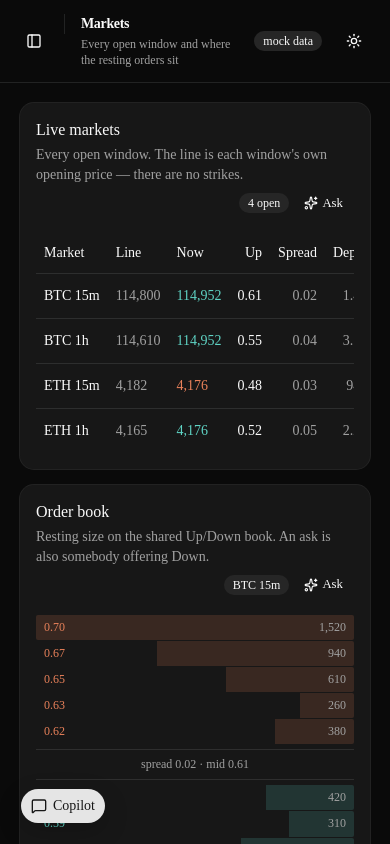
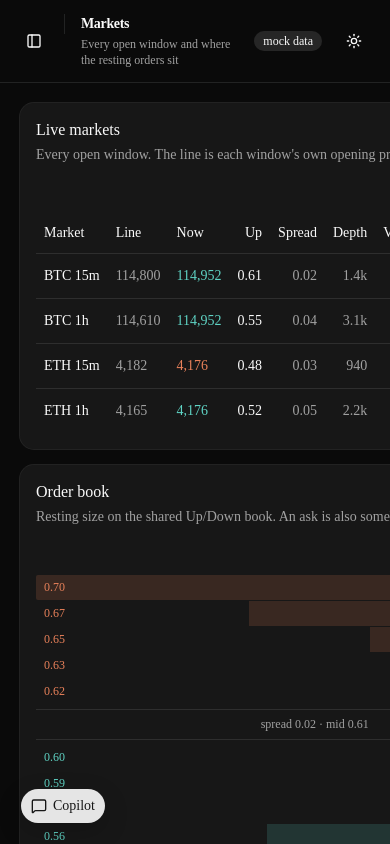
Before and after one commit to FlemingJohn/dreamdex-desk, a Next.js app: page / in a window 390 px wide. Built offline with nearby package versions, Linux system fonts and the light colour scheme.

Commit message:
stack panels instead of forcing two columns

```diff
--- a/styles/layout.css
+++ b/styles/layout.css
@@ -50,20 +50,36 @@
   min-height: 0;
 }
 
+/*
+ * Pages stack their panels down the page and each one takes the full width.
+ *
+ * A fixed two-column grid was wrong once the desk split into pages: with one
+ * or three panels there is always a stranded half-row of dead space, and the
+ * widest content here — an eight-column market table, a settlement receipt —
+ * wants the whole width anyway.
+ */
 .panel-grid {
+  display: flex;
+  flex-direction: column;
+  gap: 1rem;
+  padding: 1.25rem;
+  min-width: 0;
+}
+
+/*
+ * Two panels that genuinely belong side by side. Used where the pair is read
+ * together rather than in sequence, and it drops to a stack when there is no
+ * room for both.
+ */
+.panel-pair {
   display: grid;
   grid-template-columns: repeat(2, minmax(0, 1fr));
   gap: 1rem;
-  padding: 1.25rem;
-  align-content: start;
+  min-width: 0;
 }
 
 @media (max-width: 1100px) {
-  .panel-grid {
+  .panel-pair {
     grid-template-columns: minmax(0, 1fr);
   }
 }
-
-.panel-grid-wide {
-  grid-column: 1 / -1;
-}
```
